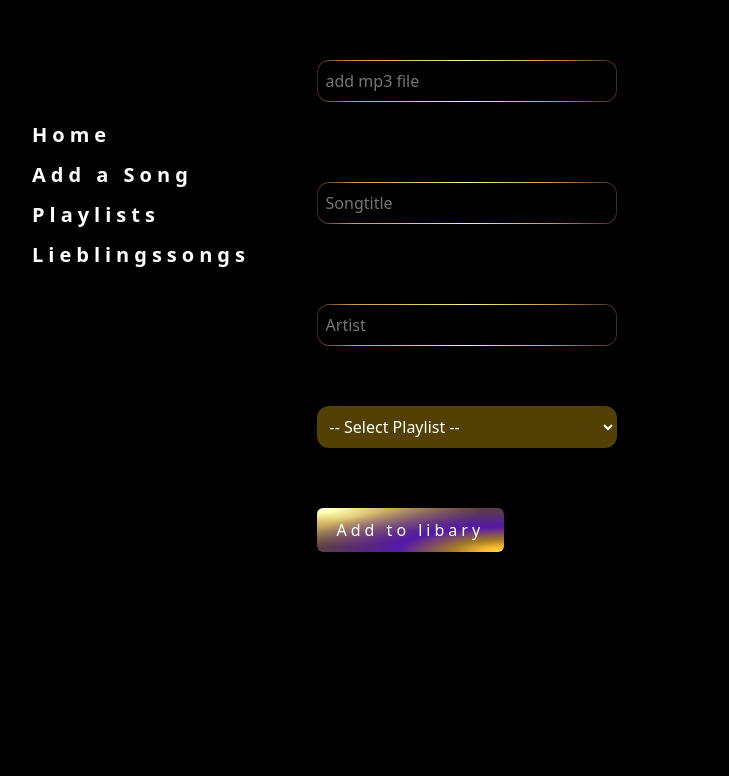
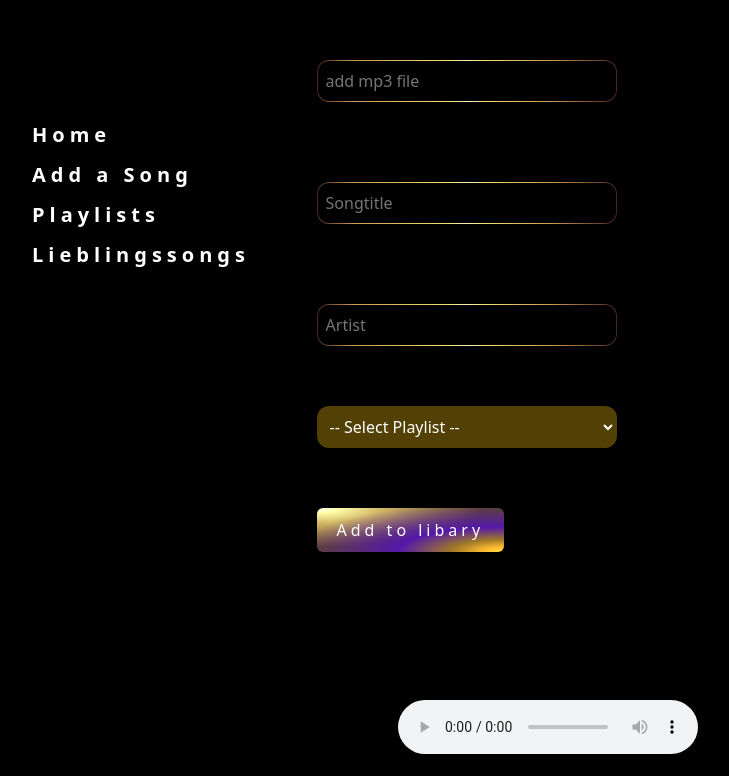
Before and after one commit to BernadetteCh/musicapp, a React (Create React App) app in the folder musicplayer/: page /addSong in a window 1280 px wide. Shown: the part 120-896 px from the top of the page, without its empty margins (92-821 px from the left). Before the commit the page ends 800 px from the top, so only its background shows below. Built offline with nearby package versions, Linux system fonts and the light colour scheme.

Commit message:
Add first song with audio tag

```diff
--- a/musicplayer/src/App.js
+++ b/musicplayer/src/App.js
@@ -8,6 +8,7 @@ import "bootstrap/dist/css/bootstrap.min.css";
 import Container from "react-bootstrap/Container";
 import Row from "react-bootstrap/Row";
 import Col from "react-bootstrap/Col";
+import Kaleo from "./Kaleo - I walk on Water.mp3";
 import { BrowserRouter, Routes, Route } from "react-router-dom";
 
 function App() {
@@ -27,6 +28,11 @@ function App() {
             </Routes>
           </Col>
         </Row>
+        <div style={{ textAlign: "center", marginTop: "100px" }}>
+          <figure>
+            <audio controls src={Kaleo}></audio>
+          </figure>
+        </div>
       </Container>
     </BrowserRouter>
   );
```
Also changed, not shown: 1 other file (tests, documents, lock files or other folders).
